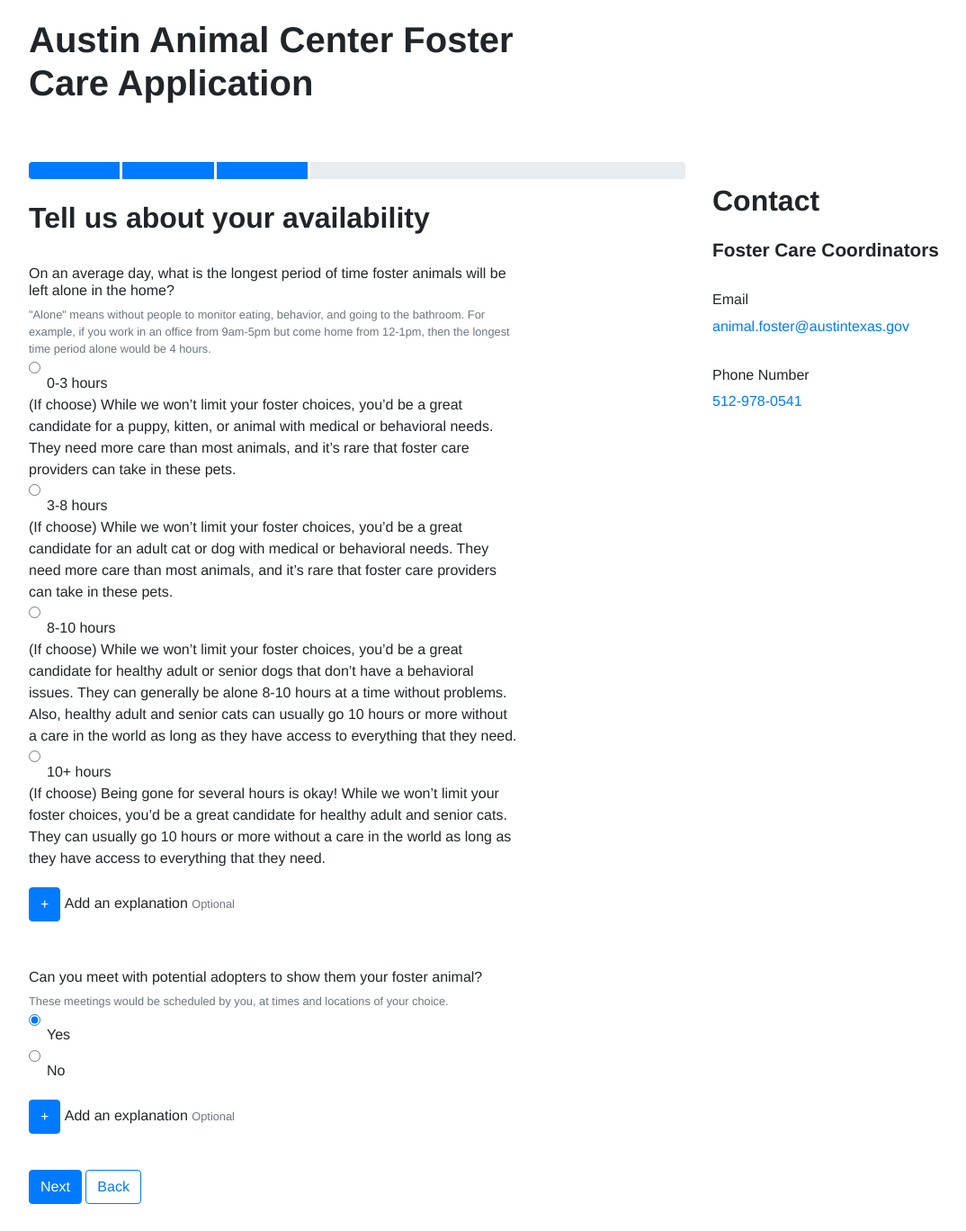
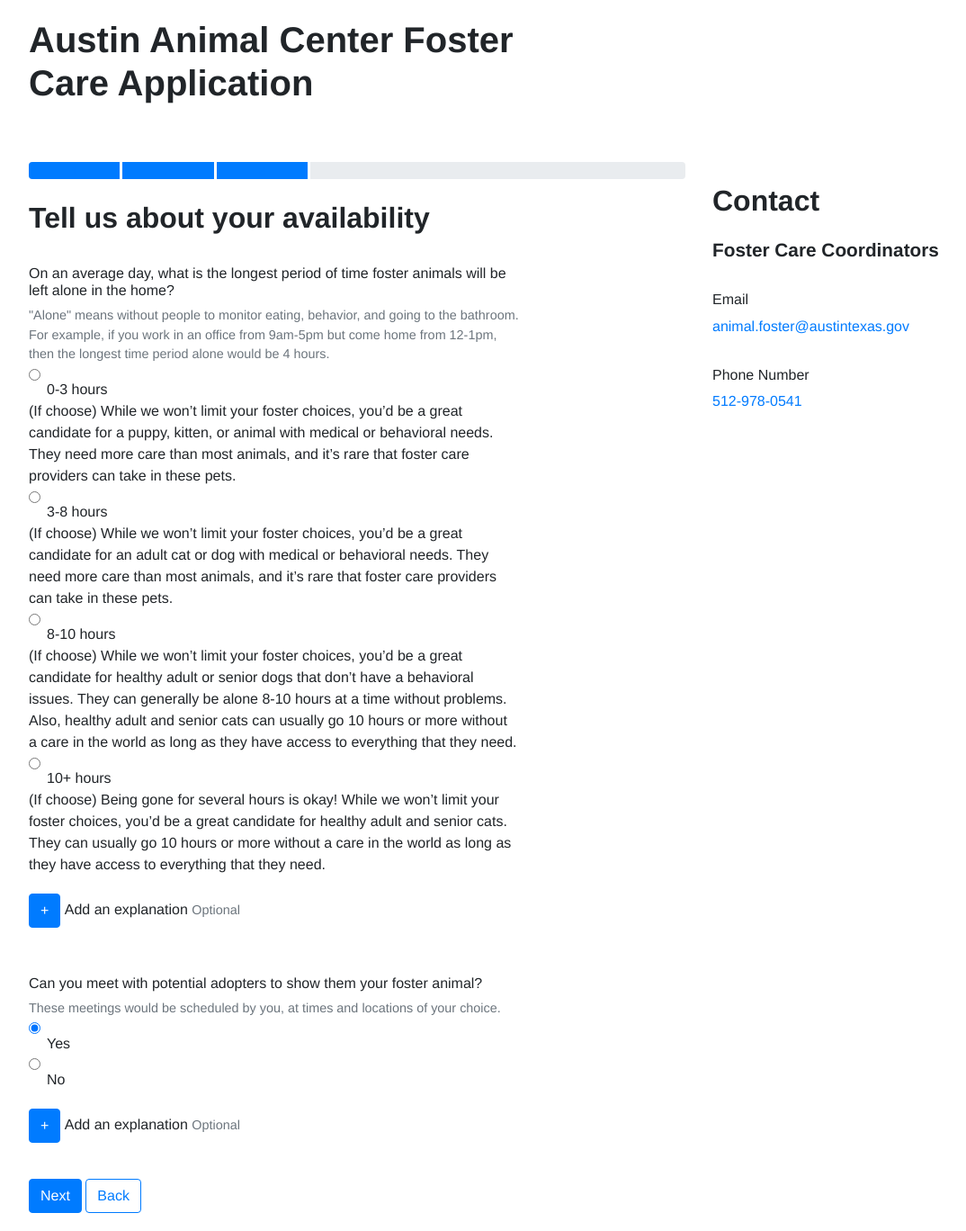
Before and after one commit to cityofaustin/prototypeform, a Jekyll site: the page built from Availability_info.html, in a window 1280 px wide. Shown: the whole page at 90% size, without its empty margins (53-1127 px from the left). Built offline with Jekyll 4.4.1, drawn with Linux system fonts in a browser that asks for light colours.

Commit message:
Updated css based on design pinup feedback

```diff
--- a/css/main.css
+++ b/css/main.css
@@ -30,7 +30,7 @@
 
 h5 {
     font-size: 1rem;
-    font-weight: 400;
+    font-weight: 500;
     margin-top: 2rem;
 }
 
@@ -44,7 +44,12 @@
 }
 
 span {
-    display: inline-block
+    display: inline-block;
+}
+
+.small, small {
+    font-size: 90%;
+    font-weight: 400;
 }
 
 .form-group, .form-check, h1, h2, h3, h4, h5, p, li, span, small {
```
